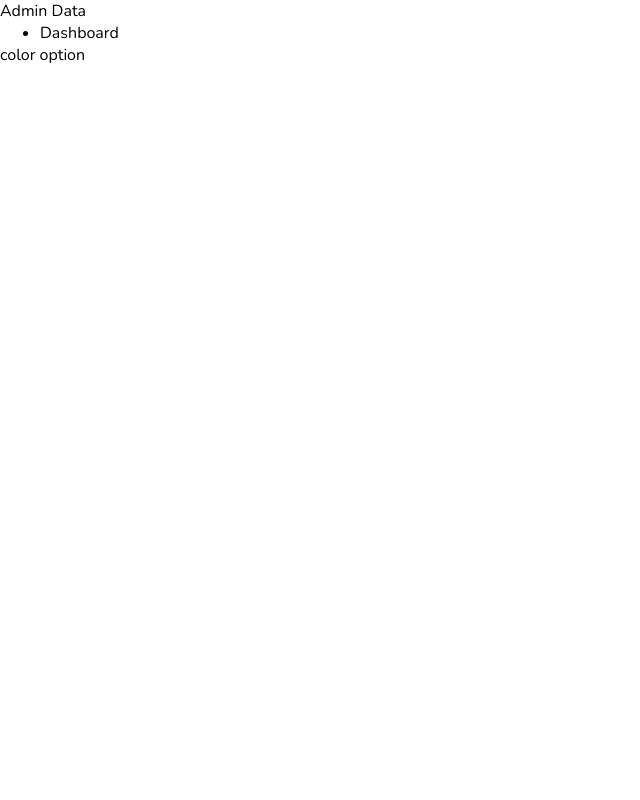
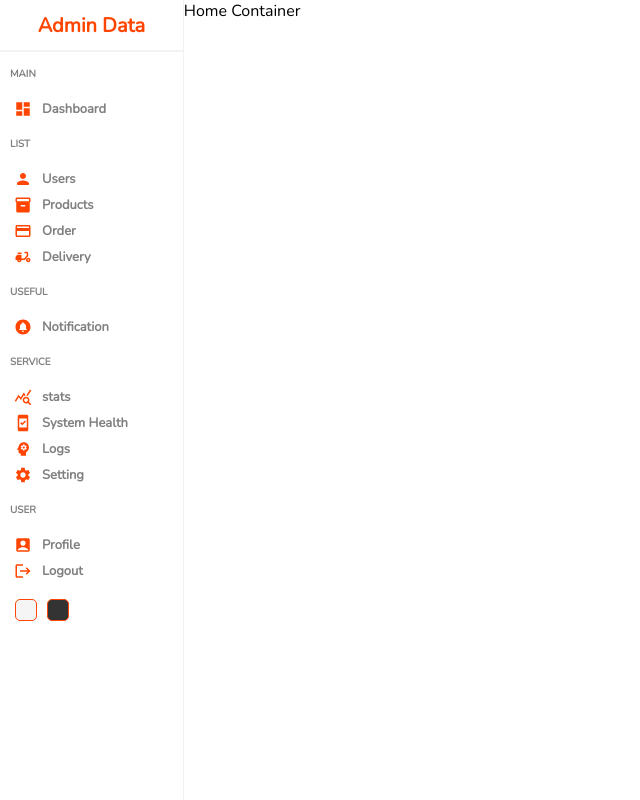
Before and after one commit to Nithinjayan4/Admin-dashboad, a React (Create React App) app: page / in a window 1280 px wide. Shown: the whole page, without its empty margins (0-640 px from the left). Built offline with nearby package versions, Linux system fonts and the light colour scheme.

Commit message:
sidebar fixed

```diff
--- a/package.json
+++ b/package.json
@@ -3,6 +3,10 @@
   "version": "0.1.0",
   "private": true,
   "dependencies": {
+    "@emotion/react": "^11.10.0",
+    "@emotion/styled": "^11.10.0",
+    "@mui/icons-material": "^5.10.2",
+    "@mui/material": "^5.10.2",
     "@testing-library/jest-dom": "^5.16.5",
     "@testing-library/react": "^13.3.0",
     "@testing-library/user-event": "^13.5.0",
--- a/src/Components/Navbar/Navbar.jsx
+++ b/src/Components/Navbar/Navbar.jsx
@@ -3,7 +3,11 @@ import '../Navbar/navbar.scss'
 
 const Navbar = () => {
   return (
-    <div className='navbar'>Navbar</div>
+    <div className='navbar'>
+        <div className="wrapper">
+
+        </div>
+    </div>
   )
 }
 
--- a/src/Components/Sidebar/Sidebar.jsx
+++ b/src/Components/Sidebar/Sidebar.jsx
@@ -1,5 +1,22 @@
 import React from 'react'
 import '../Sidebar/sidebar.scss'
+import DashboardIcon from '@mui/icons-material/Dashboard';
+import PersonRoundedIcon from '@mui/icons-material/PersonRounded';
+import Inventory2Icon from '@mui/icons-material/Inventory2';
+import CreditCardIcon from '@mui/icons-material/CreditCard';
+import DeliveryDiningIcon from '@mui/icons-material/DeliveryDining';
+//import CircleNotificationsIcon from '@mui/icons-material/CircleNotifications';
+import CircleNotifications from '@mui/icons-material/CircleNotifications';
+//import QueryStatsIcon from '@mui/icons-material/QueryStats';
+import QueryStats from '@mui/icons-material/QueryStats';
+import SystemSecurityUpdateGoodIcon from '@mui/icons-material/SystemSecurityUpdateGood';
+import PsychologyIcon from '@mui/icons-material/Psychology';
+import SettingsIcon from '@mui/icons-material/Settings';
+import AccountBoxIcon from '@mui/icons-material/AccountBox';
+import LogoutIcon from '@mui/icons-material/Logout';
+
+
+
 
 const Sidebar = () => {
   return (
@@ -7,14 +24,71 @@ const Sidebar = () => {
         <div className="top">
             <span className="logo">Admin Data</span>
             </div>
+            <hr/>
         <div className="center">
             <ul>
+                <p className="title">MAIN</p>
                 <li>
+                    <DashboardIcon className='icon'/>
                     <span>Dashboard</span>
                 </li>
+                <p className="title">LIST</p>
+                <li>
+                    <PersonRoundedIcon className='icon'/>
+                    <span>Users</span>
+                </li>
+                <li>
+                    <Inventory2Icon className='icon'/>
+                    <span>Products</span>
+                </li>
+                <li>
+                    <CreditCardIcon  className='icon'/>
+                    <span>Order</span>
+                </li>
+                <li>
+                    <DeliveryDiningIcon className='icon'/>
+                    <span>Delivery</span>
+                </li>
+                <p className="title">USEFUL</p>
+                <li>
+                    <CircleNotifications className='icon'/>
+                    <span>Notification</span>
+                </li>
+                <p className="title">SERVICE</p>
+                <li>
+                    <QueryStats className='icon'/>
+                    <span>stats</span>
+                </li>
+                <li>
+                    <SystemSecurityUpdateGoodIcon className='icon'/>
+                    <span>System Health </span>
+                </li>
+                <li>
+                    <PsychologyIcon className='icon'/>
+                    <span>Logs</span>
+                </li>
+                <li>
+                    <SettingsIcon className='icon'/>
+                    <span>Setting</span>
+                </li>
+                <p className="title">USER</p>
+                <li>
+                    <AccountBoxIcon className='icon'/>
+                    <span>Profile</span>
+                </li>
+                <li>
+                    <LogoutIcon className='icon'/>
+                    <span>Logout</span>
+                </li>
+
+
             </ul>
         </div>
-        <div className="bottom">color option</div>
+        <div className="bottom">
+            <div className="colorOption"></div>
+            <div className="colorOption"></div>
+            {/* <div className="colorOption"></div> */}
+        </div>
 
     </div>
   )
--- a/src/Components/Sidebar/sidebar.scss
+++ b/src/Components/Sidebar/sidebar.scss
@@ -0,0 +1,85 @@
+.sidebar{
+    //background-color: lightgreen;
+    flex: 1;
+    border-right : 0.5px solid rgb(243, 241, 241);
+    min-height: 100vh;
+    background-color: white;
+
+    .top{
+       // background-color: aquamarine;
+        height: 50px;
+        display: flex;
+        align-items: center;
+        justify-content: center;
+        .logo{
+            font-size: 20px;
+            font-weight: bold;
+            color: orangered;
+        }
+    }
+    hr{
+        height: 0;
+        border: 0.5px solid rgb(243, 241, 241);
+    }
+    .center{
+        padding-left: 10px;
+        ul{
+            list-style: none;
+            margin: 0;
+            padding: 0;
+            .title{
+                font-size: 10px;
+                font-weight: bold;
+                color: gray;
+                margin-top: 15px;
+                margin-bottom: 15px;
+            }
+            li{
+                display: flex;
+                align-items: center;
+                padding: 4px;
+                cursor: pointer;
+                &:hover{
+                    background-color: rgb(184, 222, 248);
+                }
+                .icon{
+                    font-size: 18px;
+                    color:orangered;
+                }
+                span{
+                    font-size:13px ;
+                    font-weight: 600;
+                    color: grey;
+                    margin-left: 10px;
+                }
+            }
+        }
+
+    }
+    .bottom{
+        display: flex;
+        align-items: center;
+        margin: 10px;
+        .colorOption{
+            width: 20px;
+            height: 20px;
+            border-radius: 5px;
+            border: 1px solid orangered;
+            cursor: pointer;
+            margin: 5px;
+
+
+
+            &:nth-child(1){
+                background-color: whitesmoke;
+            }
+            &:nth-child(2){
+                background-color: #333;
+            }
+            &:nth-child(3){
+                background-color: darkblue;
+            }
+
+        }
+    }
+}
--- a/src/Pages/Home/Home.jsx
+++ b/src/Pages/Home/Home.jsx
@@ -1,11 +1,16 @@
 import React from 'react'
+import Navbar from '../../Components/Navbar/Navbar'
 import Sidebar from '../../Components/Sidebar/Sidebar'
-//import '../Home/home.scss'
+import '../Home/home.scss'
 
 const Home = () => {
   return (
     <div className='home'>
        <Sidebar/>
+       <div className="homeContainer">
+        <Navbar/>
+        Home Container
+       </div>
     </div>
   )
 }
--- a/src/Pages/Home/home.scss
+++ b/src/Pages/Home/home.scss
@@ -1,6 +1,7 @@
 .home{
-    background-color: purple;
-    .title{
-        color: white;
+    display: flex;
+    .homeContainer{
+        //background-color: lightblue;
+        flex: 6;
     }
 }
```
Also changed, not shown: 1 other file (tests, documents, lock files or other folders).
